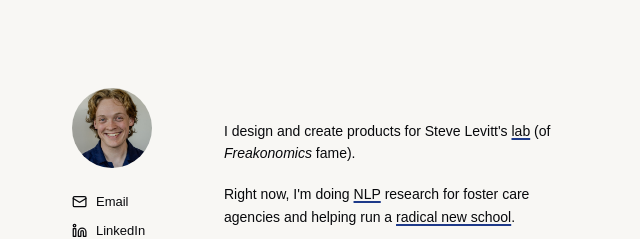
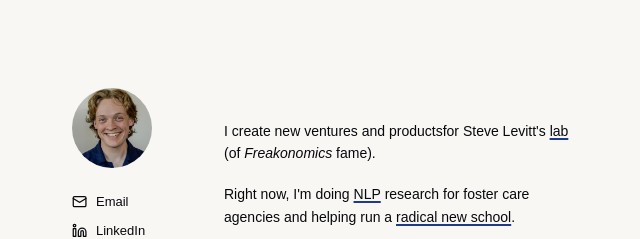
Before and after one commit to bklosk/benklosky.com, a Next.js app: page / in a window 1280 px wide. Shown: the top 239 px of the page, without its empty margins (184-824 px from the left). Built offline with nearby package versions, Linux system fonts and the light colour scheme.

Commit message:
bubble fix

```diff
--- a/src/app/bubble-canvas.tsx
+++ b/src/app/bubble-canvas.tsx
@@ -26,7 +26,10 @@ function paintBubbles(canvas: HTMLCanvasElement | null, bubbles: Bubble[]) {
   const context = canvas?.getContext("2d");
   if (!canvas || !context) return;
 
-  context.clearRect(0, 0, canvas.clientWidth, canvas.clientHeight);
+  context.save();
+  context.setTransform(1, 0, 0, 1, 0, 0);
+  context.clearRect(0, 0, canvas.width, canvas.height);
+  context.restore();
   for (const bubble of bubbles) {
     context.fillStyle = bubble.color;
     context.beginPath();
@@ -136,6 +139,7 @@ export function BubbleCanvas({ children, enabled = true }: { children: ReactNode
       if (frameRef.current !== null) cancelAnimationFrame(frameRef.current);
       frameRef.current = null;
       lastFrameRef.current = 0;
+      paintBubbles(canvas, bubblesRef.current);
       return;
     }
 
@@ -165,7 +169,7 @@ export function BubbleCanvas({ children, enabled = true }: { children: ReactNode
   return (
     <main
       ref={shellRef}
-      className="site-shell bubble-surface"
+      className={`site-shell bubble-surface${enabled ? " bubbles-on" : ""}`}
       onPointerDown={handlePointerDown}
       onPointerUp={releasePointer}
       onPointerCancel={releasePointer}
--- a/src/app/globals.css
+++ b/src/app/globals.css
@@ -38,6 +38,9 @@ body {
   isolation: isolate;
   overflow: clip;
   background: var(--background);
+}
+
+.bubble-surface.bubbles-on {
   touch-action: none;
   cursor: crosshair;
 }
@@ -217,15 +220,6 @@ body {
   user-select: none;
 }
 
-.bubble-surface:has(.shelf-page) {
-  touch-action: auto;
-}
-
-.bubble-surface:has(.embeddings-page) {
-  cursor: auto;
-  touch-action: auto;
-}
-
 .composition--shelf .shelf-page {
   min-height: 0;
   padding: 0;
--- a/src/app/page.tsx
+++ b/src/app/page.tsx
@@ -5,7 +5,7 @@ export default function Home() {
     <div id="about" className="intro">
       <Ink>
         <p>
-          I design and create products for Steve Levitt&apos;s{" "}
+          I create new ventures and productsfor Steve Levitt&apos;s{" "}
           <a href="https://risc.uchicago.edu">lab</a> (of{" "}
           <span className="italic">Freakonomics</span> fame).
         </p>
--- a/src/app/site-shell.tsx
+++ b/src/app/site-shell.tsx
@@ -31,7 +31,7 @@ export function SiteShell({ children }: { children: ReactNode }) {
   const home = pathname === "/";
 
   return (
-    <BubbleCanvas enabled={!shelf && !embeddings}>
+    <BubbleCanvas enabled={home}>
       {!home && (
         <header className="mobile-header">
           <Link href="/">
```
